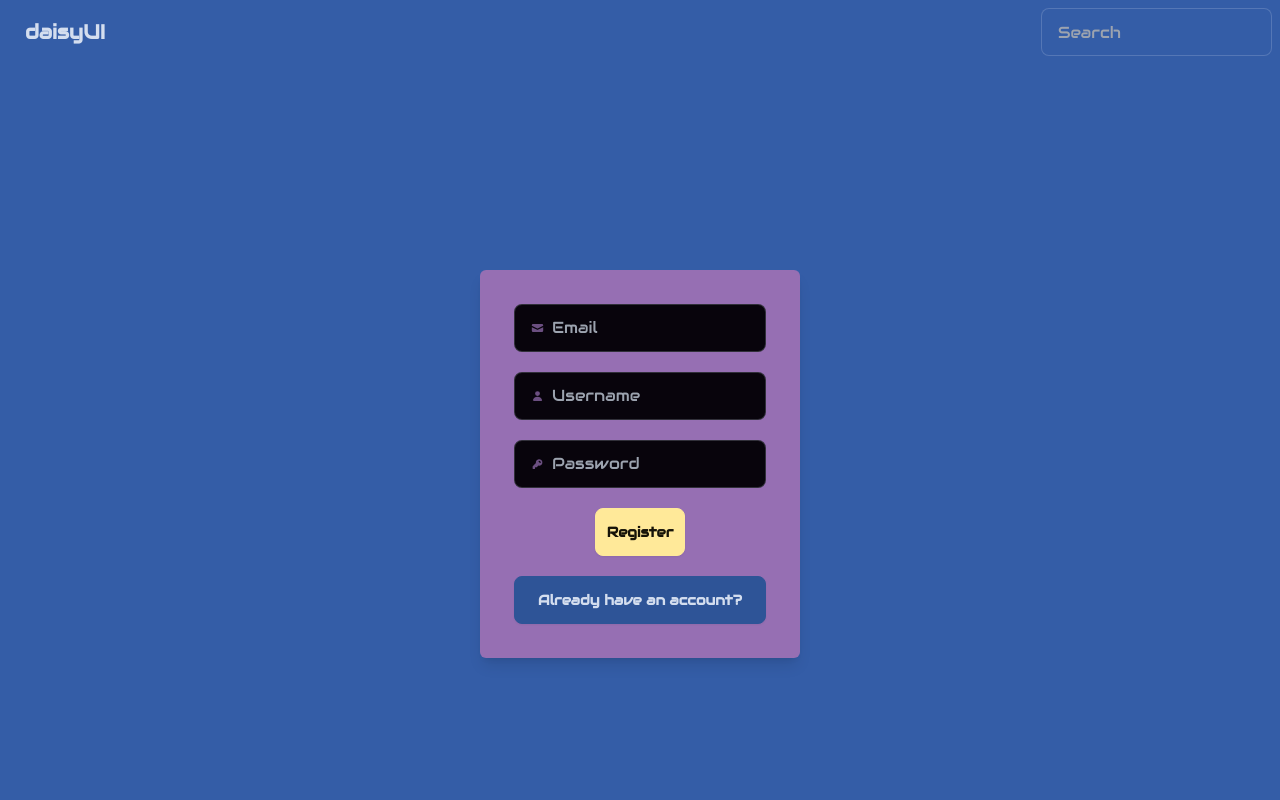
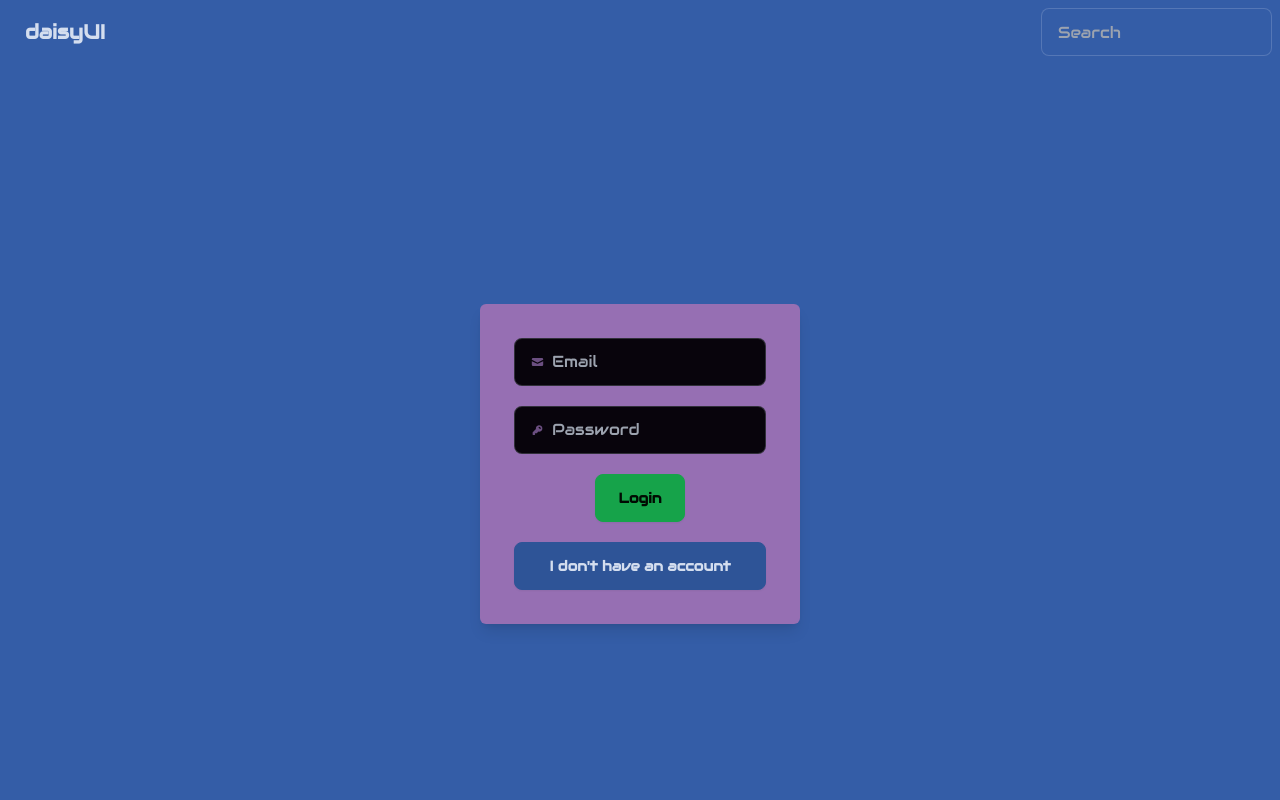
Before and after one commit to SRVEjden/nei-debt, a Next.js app: page / in a window 1280 px wide. Shown: the top 800 px of the page. Built offline with nearby package versions, Linux system fonts and the light colour scheme.

Commit message:
Made authentication

```diff
--- a/api/db/connection.js
+++ b/api/db/connection.js
@@ -1,4 +1,5 @@
 import mongoose from 'mongoose';
+import "dotenv/config"
 
 const mongoUri = process.env.MONGO_URI;
 export async function getDbConnection() {
--- a/api/routers/authRouter.js
+++ b/api/routers/authRouter.js
@@ -3,7 +3,9 @@ import passport from 'passport';
 const router = express.Router();
 
 router.post('/auth', passport.authenticate('local'), (req, res) => {
-	return res.json(req.session.user);
+	const userJSON = req.user.toJSON();
+	delete userJSON.password;
+	return res.status(200).json(userJSON);
 });
 router.get('/auth/status', (req, res) => {
 	if (req.user) return res.status(200).json(req.user);
--- a/api/routers/user.js
+++ b/api/routers/user.js
@@ -5,6 +5,7 @@ const router = express.Router();
 
 router.post('/register', async (req, res) => {
 	const { firstName, secondName, password, login } = req.body;
+	console.log(req.body);
 	try {
 		const connection = await getDbConnection();
 		const userModel = await getUserModel(connection);
--- a/package.json
+++ b/package.json
@@ -9,6 +9,7 @@
 	},
 	"dependencies": {
 		"cookie-parser": "^1.4.7",
+		"dotenv": "^16.4.7",
 		"express": "^4.21.1",
 		"express-session": "^1.18.1",
 		"mongoose": "^8.8.3",
--- a/src/app/page.js
+++ b/src/app/page.js
@@ -1,15 +1,22 @@
-import LoginForm from "@/components/LoginForm";
-import RegisterForm from "@/components/RegisterForm";
+'use client'
 import NewDebtForm from "@/components/NewDebtForm";
 import NavBar from "@/components/NavBar";
-import DebtorCard from "@/components/DebtorCard";
 import DebtorList from "@/components/DebtorList";
+import Auth from "@/components/Auth";
+import {useState, useEffect} from "react";
 
-export default function Home({isAuth = false}) {
+export default function Home() {
+	const [isAuth, setIsAuth] = useState(false);
+	useEffect(() => {
+		setIsAuth(Boolean(localStorage.getItem('user')))
+	}, []);
+
+	const handleAuthSuccess = () => {
+	  return setIsAuth(true);
+	}
 	return <div className={"home-page"}>
 		<NavBar isAuth={isAuth}></NavBar>
-		<RegisterForm></RegisterForm>
-		<LoginForm></LoginForm>
+		{!isAuth && <Auth onAuthSuccess = {handleAuthSuccess} />}
 		<NewDebtForm name={"Aboba"}></NewDebtForm>
 		<div className="h-screen flex justify-center items-center">
 			<DebtorList debtors={[{firstName: 'debil', secondName: 'debilovich', _id: '1'}, {firstName: 'debil2', secondName: 'debilovich', _id: '2'}, {firstName: 'debil3', secondName: 'debilovich', _id: '3'}, {firstName: 'debil4', secondName: 'debilovich', _id: '4'}, {firstName: 'debil5', secondName: 'debilovich', _id: '5'}]}></DebtorList>
--- /dev/null
+++ b/src/components/Auth.js
@@ -0,0 +1,17 @@
+'use client'
+import RegisterForm from "@/components/RegisterForm";
+import LoginForm from "@/components/LoginForm";
+import {useState} from "react";
+
+function Auth({onAuthSuccess}) {
+    const [registerState, setRegisterState] = useState(false);
+    return (
+        <div className="auth">
+            {
+                registerState ? <RegisterForm/> : <LoginForm onAuthSuccess = {onAuthSuccess} onClick= {() => setRegisterState(true)}/>
+            }
+        </div>
+    );
+}
+
+export default Auth;
--- a/src/components/LoginForm.js
+++ b/src/components/LoginForm.js
@@ -1,9 +1,38 @@
 
 
-function LoginForm({ children }) {
+function LoginForm({onClick, onAuthSuccess}) {
+    const handleSubmit = async (event) => {
+        event.preventDefault();
+
+        const formData = new FormData(event.target);
+        const json = Object.fromEntries(formData);
+
+
+        try {
+            const response = await fetch('/api/auth', {
+                method: 'POST',
+                headers: {
+                    'Content-Type': 'application/json',
+                },
+                body: JSON.stringify(json),
+            });
+
+            if (!response.status == 200) {
+                throw new Error('Ошибка при авторизации');
+            }
+
+            const result = await response.json();
+            localStorage.setItem('user', JSON.stringify(result));
+
+            onAuthSuccess();
+            console.log('Авторизация успешна');
+        } catch (error) {
+            console.error('Ошибка:', error);
+        }
+    }
     return (
         <div className="h-screen flex justify-center items-center">
-            <div className="login-form shadow-lg p-6 rounded-md flex flex-col bg-secondary max-w-xs">
+            <form onSubmit={handleSubmit} className="login-form shadow-lg p-6 rounded-md flex flex-col bg-secondary max-w-xs">
                 <label className="input input-bordered flex items-center gap-2 m-2.5 bg-secondary-content text-secondary">
                     <svg
                         xmlns="http://www.w3.org/2000/svg"
@@ -15,7 +44,7 @@ function LoginForm({ children }) {
                         <path
                             d="M15 6.954 8.978 9.86a2.25 2.25 0 0 1-1.956 0L1 6.954V11.5A1.5 1.5 0 0 0 2.5 13h11a1.5 1.5 0 0 0 1.5-1.5V6.954Z" />
                     </svg>
-                    <input type="text" className="grow" placeholder="Username or email" />
+                    <input name="login" type="text" className="grow" placeholder="Email" />
                 </label>
 
                 <label className="input input-bordered flex items-center gap-2 m-2.5 bg-secondary-content text-secondary">
@@ -29,11 +58,13 @@ function LoginForm({ children }) {
                             d="M14 6a4 4 0 0 1-4.899 3.899l-1.955 1.955a.5.5 0 0 1-.353.146H5v1.5a.5.5 0 0 1-.5.5h-2a.5.5 0 0 1-.5-.5v-2.293a.5.5 0 0 1 .146-.353l3.955-3.955A4 4 0 1 1 14 6Zm-4-2a.75.75 0 0 0 0 1.5.5.5 0 0 1 .5.5.75.75 0 0 0 1.5 0 2 2 0 0 0-2-2Z"
                             clipRule="evenodd" />
                     </svg>
-                    <input type="password" className="grow" placeholder="Password" />
+                    <input name="password" type="password" className="grow" placeholder="Password" />
                 </label>
 
                 <button className="btn btn-success w-2/6 m-2.5 mx-auto">Login</button>
-            </div>
+
+                <button className="btn btn-secondary-content m-2.5 " onClick={onClick}>I don't have an account</button>
+            </form>
         </div>
     );
 }
--- a/src/components/RegisterForm.js
+++ b/src/components/RegisterForm.js
@@ -1,9 +1,34 @@
 import React from 'react';
+
+const handleSubmit = async (event) => {
+    event.preventDefault();
+
+    const formData = new FormData(event.target);
+    const json = Object.fromEntries(formData);
+    try {
+        const response = await fetch('/api/user/register', {
+            method: 'POST',
+            headers: {
+                'Content-Type': 'application/json',
+            },
+            body: JSON.stringify(json),
+        });
+
+        if (!response.ok) {
+            throw new Error('Ошибка при регистрации');
+        }
+
+        const result = await response.json();
+        console.log('Регистрация успешна', result);
+    } catch (error) {
+        console.error('Ошибка:', error);
+    }
+}
 
 function RegisterForm(props) {
     return (
         <div className="h-screen flex justify-center items-center">
-            <div className="register-form shadow-lg p-6 rounded-md flex flex-col bg-secondary max-w-xs">
+            <form method="post" onSubmit={handleSubmit} className="register-form shadow-lg p-6 rounded-md flex flex-col bg-secondary max-w-xs" action="/api/user/register">
                 <label className="input input-bordered flex items-center gap-2 m-2.5 bg-secondary-content text-secondary">
                     <svg
                         xmlns="http://www.w3.org/2000/svg"
@@ -15,7 +40,7 @@ function RegisterForm(props) {
                         <path
                             d="M15 6.954 8.978 9.86a2.25 2.25 0 0 1-1.956 0L1 6.954V11.5A1.5 1.5 0 0 0 2.5 13h11a1.5 1.5 0 0 0 1.5-1.5V6.954Z" />
                     </svg>
-                    <input type="text" className="grow" placeholder="Email" />
+                    <input type="email" name="login" className="grow" placeholder="Email" />
                 </label>
                 <label className="input input-bordered flex items-center gap-2 m-2.5 bg-secondary-content text-secondary">
                     <svg
@@ -26,7 +51,18 @@ function RegisterForm(props) {
                         <path
                             d="M8 8a3 3 0 1 0 0-6 3 3 0 0 0 0 6ZM12.735 14c.618 0 1.093-.561.872-1.139a6.002 6.002 0 0 0-11.215 0c-.22.578.254 1.139.872 1.139h9.47Z" />
                     </svg>
-                    <input type="text" className="grow" placeholder="Username" />
+                    <input type="text" name="firstName" className="grow" placeholder="First name" />
+                </label>
+                <label className="input input-bordered flex items-center gap-2 m-2.5 bg-secondary-content text-secondary">
+                    <svg
+                        xmlns="http://www.w3.org/2000/svg"
+                        viewBox="0 0 16 16"
+                        fill="currentColor"
+                        className="h-4 w-4 opacity-70">
+                        <path
+                            d="M8 8a3 3 0 1 0 0-6 3 3 0 0 0 0 6ZM12.735 14c.618 0 1.093-.561.872-1.139a6.002 6.002 0 0 0-11.215 0c-.22.578.254 1.139.872 1.139h9.47Z" />
+                    </svg>
+                    <input type="text" name="secondName" className="grow" placeholder="Second name" />
                 </label>
                 <label className="input input-bordered flex items-center gap-2 m-2.5 bg-secondary-content text-secondary">
                     <svg
@@ -39,15 +75,12 @@ function RegisterForm(props) {
                             d="M14 6a4 4 0 0 1-4.899 3.899l-1.955 1.955a.5.5 0 0 1-.353.146H5v1.5a.5.5 0 0 1-.5.5h-2a.5.5 0 0 1-.5-.5v-2.293a.5.5 0 0 1 .146-.353l3.955-3.955A4 4 0 1 1 14 6Zm-4-2a.75.75 0 0 0 0 1.5.5.5 0 0 1 .5.5.75.75 0 0 0 1.5 0 2 2 0 0 0-2-2Z"
                             clipRule="evenodd" />
                     </svg>
-                    <input type="password" className="grow" placeholder="Password" />
+                    <input type="password" name="password" className="grow" placeholder="Password" />
                 </label>
 
                 <button className="btn btn-accent w-2/6 m-2.5 mx-auto">Register</button>
-
-                <button className="btn btn-secondary-content m-2.5 ">Already have an account?</button>
-            </div>
+            </form>
         </div>
     );
 }
-
 export default RegisterForm;
--- a/strategies/local-strategy.js
+++ b/strategies/local-strategy.js
@@ -26,12 +26,12 @@ export default passport.use(
 		try {
 			const connection = await getDbConnection();
 			const userModel = getUserModel(connection);
-			const user = await userModel.findOne({ login: username });
+			const user = await userModel.findOne({ login: username }, 'login firstName secondName avatar password');
 			if (!user) throw Error('User not found');
 			if (user.password != password) throw Error('Invalid credentials');
 			done(null, user);
 		} catch (error) {
-			done(err, null);
+			done(error, null);
 		}
 	})
 );
```
Also changed, not shown: tailwind.config.mjs (renamed from tailwind.config.js), 1 other file (tests, documents, lock files or other folders).
